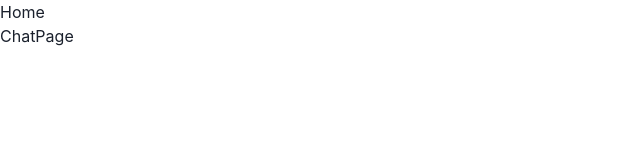
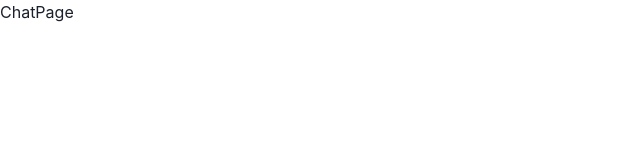
Before and after one commit to FarhadIbrahimov/myChatProject, a React (Vite) app in the folder client/: page /chats in a window 1280 px wide. Shown: the top 160 px of the page, without its empty margins (0-640 px from the left). Built offline with nearby package versions, Linux system fonts and the light colour scheme.

Commit message:
added exact prop to App.jsx

```diff
--- a/client/src/App.jsx
+++ b/client/src/App.jsx
@@ -6,7 +6,7 @@ import ChatPage from "./pages/ChatPage";
 function App() {
   return (
     <div className="App">
-      <Route path="/" component={HomePage} />
+      <Route path="/" component={HomePage} exact />
       <Route path="/chats" component={ChatPage} />
     </div>
   );
--- a/client/src/index.css
+++ b/client/src/index.css
@@ -1,4 +1,4 @@
-:root {
+/* :root {
   font-family: Inter, system-ui, Avenir, Helvetica, Arial, sans-serif;
   line-height: 1.5;
   font-weight: 400;
@@ -66,4 +66,4 @@ button:focus-visible {
   button {
     background-color: #f9f9f9;
   }
-}
+} */
```
Also changed, not shown: 2 other files (tests, documents, lock files or other folders).
